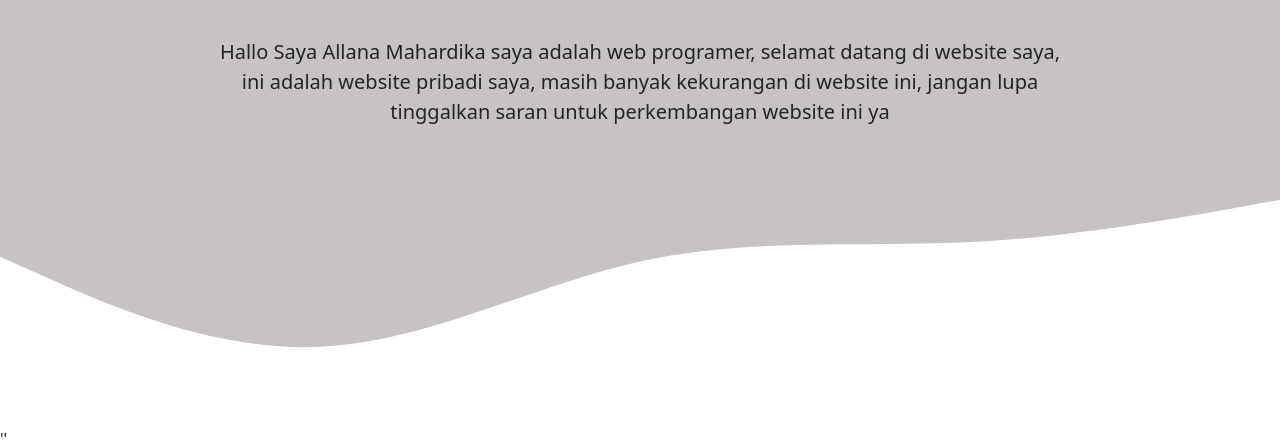
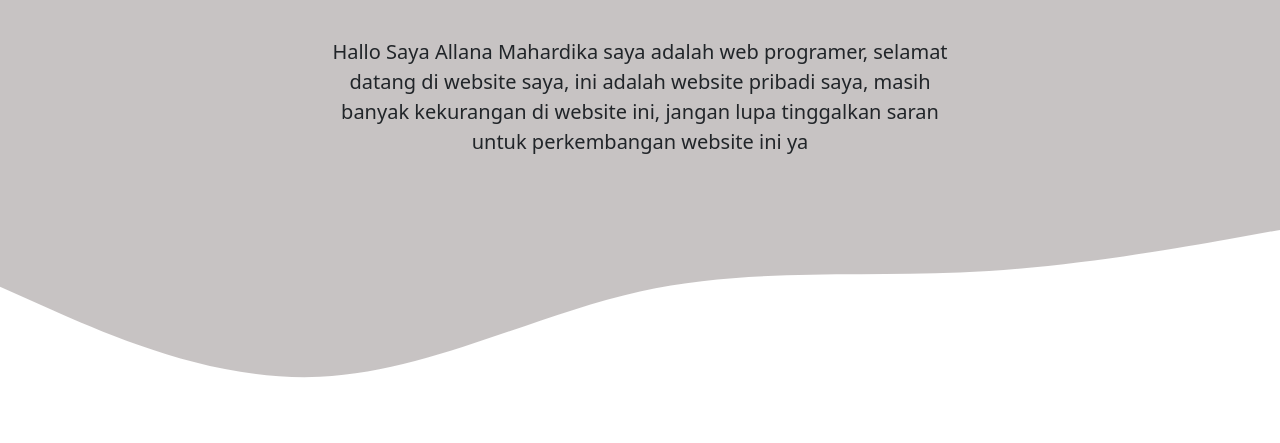
Before and after one commit to Mahardikaaa/mahardikaallana, a plain HTML site: page index.html in a window 1280 px wide. Shown: the part 357-800 px from the top of the page. Drawn offline with nearby package versions, Linux system fonts and the light colour scheme.

Commit message:
rubah deskripsi

```diff
--- a/index.html
+++ b/index.html
@@ -48,7 +48,7 @@
       <p class="lead">Web Progammer | Gammer</p>
       <br />
       <div class="row justify-content-center fs-5 ">
-        <div class="col-md-8" data-aos="fade-down">
+        <div class="col-md-6" data-aos="fade-down">
           <p>
             Hallo Saya Allana Mahardika saya adalah web programer, selamat datang di website saya, ini adalah website pribadi saya, masih banyak kekurangan di website ini, jangan lupa tinggalkan saran untuk perkembangan website ini ya
           </p>
```
